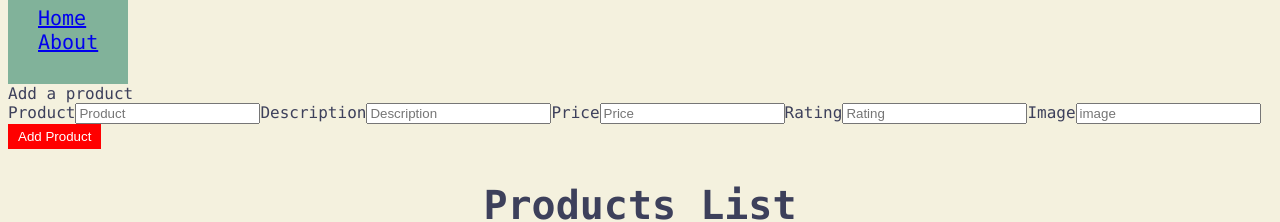
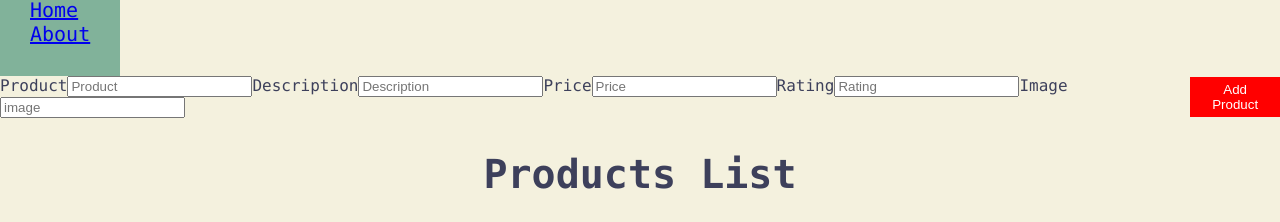
Before and after one commit to TesaMusa/mini-project, a React (Vite) app in the folder e-commerce-spa/: page / in a window 1280 px wide. Shown: the part 132-354 px from the top of the page. Built offline with nearby package versions, Linux system fonts and the light colour scheme.

Commit message:
changes to css

```diff
--- a/e-commerce-spa/src/App.css
+++ b/e-commerce-spa/src/App.css
@@ -2,11 +2,15 @@
   font-family: "Lucida Console", "Open Sans", sans-serif;
   text-align: left;
   background-color: #f4f1de;
+  margin: 0px;
+  padding: 0px;
 }
 
 body {
   background-color: #f4f1de;
   color: #3d405b;
+  margin: 0px;
+  padding: 0px;
 }
 
 button {
--- a/e-commerce-spa/src/components/Products.css
+++ b/e-commerce-spa/src/components/Products.css
@@ -7,6 +7,7 @@
   margin: 20px;
   border: 0.5px solid;
   border-color: #e07a5f;
+  box-shadow: 5px 5px 5px #e07a5f;
 }
 .products-container {
   display: flex;
@@ -20,3 +21,8 @@
   object-fit: contain;
   background-color: transparent;
 }
+.form-css {
+  display: flex;
+  align-items: center;
+  justify-content: center;
+}
--- a/e-commerce-spa/src/components/Products.jsx
+++ b/e-commerce-spa/src/components/Products.jsx
@@ -42,8 +42,8 @@ function Products() {
 
     setProductName("");
     setProductDescription("");
-    setProductPrice(null);
-    setProductRating(null);
+    setProductPrice("");
+    setProductRating("");
     setProductImage("");
   };
 
@@ -66,8 +66,7 @@ function Products() {
   // the image label is still unfinished. not sure on how to allow passing URLs for the user
   return (
     <section>
-      <form onSubmit={handleSubmit}>
-        <span>Add a product</span>
+      <form onSubmit={handleSubmit} className="form-css">
         <div>
           <label>
             Product
--- a/e-commerce-spa/src/pages/About.css
+++ b/e-commerce-spa/src/pages/About.css
@@ -2,7 +2,7 @@
   display: flex;
   width: 100%;
 
-  justify-content: space-evenly;
+  justify-content: space-around;
   font-size: 30px;
 }
 .about {
@@ -17,7 +17,8 @@
 }
 .ari {
   display: flex;
-  max-width: 70px;
+  max-width: 400px;
   margin: 0px;
   flex-wrap: wrap;
+  flex-direction: column;
 }
```
